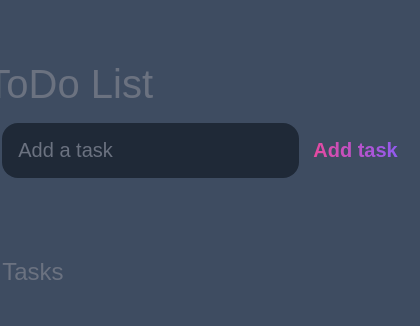
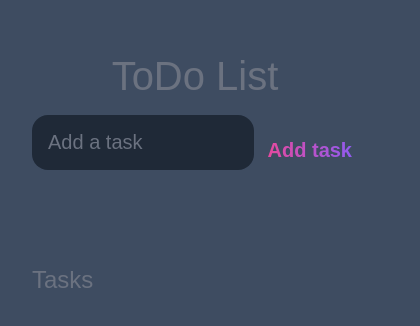
Before and after one commit to Tobimosh/ToDoListApp, a plain HTML site: page index.html in a window 390 px wide. Shown: the part 232-558 px from the top of the page, 420 px wide, since content can reach past the window. Drawn offline with Linux system fonts and the light colour scheme.

Commit message:
edited some layout issue

```diff
--- a/index.html
+++ b/index.html
@@ -10,6 +10,7 @@
 <body>
     <div class="block">
     <div class="container">
+        <div class="header-container">
         <header>
             <h1>ToDo List</h1>
             <form action=""id="new-task-form">
@@ -17,6 +18,7 @@
                 <input type="submit", id="submit-task" value="Add task">
             </form>
         </header>
+        </div>
         <main>
             <section class="task-list">
                 <h2>Tasks</h2>
--- a/style.css
+++ b/style.css
@@ -38,7 +38,7 @@ header h1{
     font-weight: 300;
     color: var(--gray);
     margin-bottom: 1rem;
-    margin-right: 1rem;
+    /* margin-right: 1rem; */
 }
 #new-task-form{
     display: flex;
@@ -57,7 +57,7 @@ input, button{
     padding: 1rem;
     border-radius: 1rem;
     margin-right: 0.5rem;
-    margin-left: 1rem;
+    /* margin-left: 1rem; */
     color: var(--light);
     font-size: 1.25rem;
  }
@@ -167,3 +167,26 @@ input, button{
    flex-direction: column;
 
  }
+ .header-container{
+   margin-left: 1rem;
+ }
+
+ @media screen and (max-width: 500px) {
+   .header-container {
+      margin: 0 1rem;
+      display: flex;
+      flex-direction: column; /* Change to column layout for better stacking */
+      align-items: center; /* Center horizontally */
+   }
+
+   .header-container h1 {
+      width: 100%; /* Ensure the header takes the full width */
+      text-align: center; /* Center the text within the header */
+      margin-bottom: 1rem; /* Add some space between the header and the input field */
+   }
+
+   #input-task {
+      width: 100%; /* Make the input field take full width */
+      margin-bottom: 1rem; /* Add spacing below the input field */
+   }
+}
```
